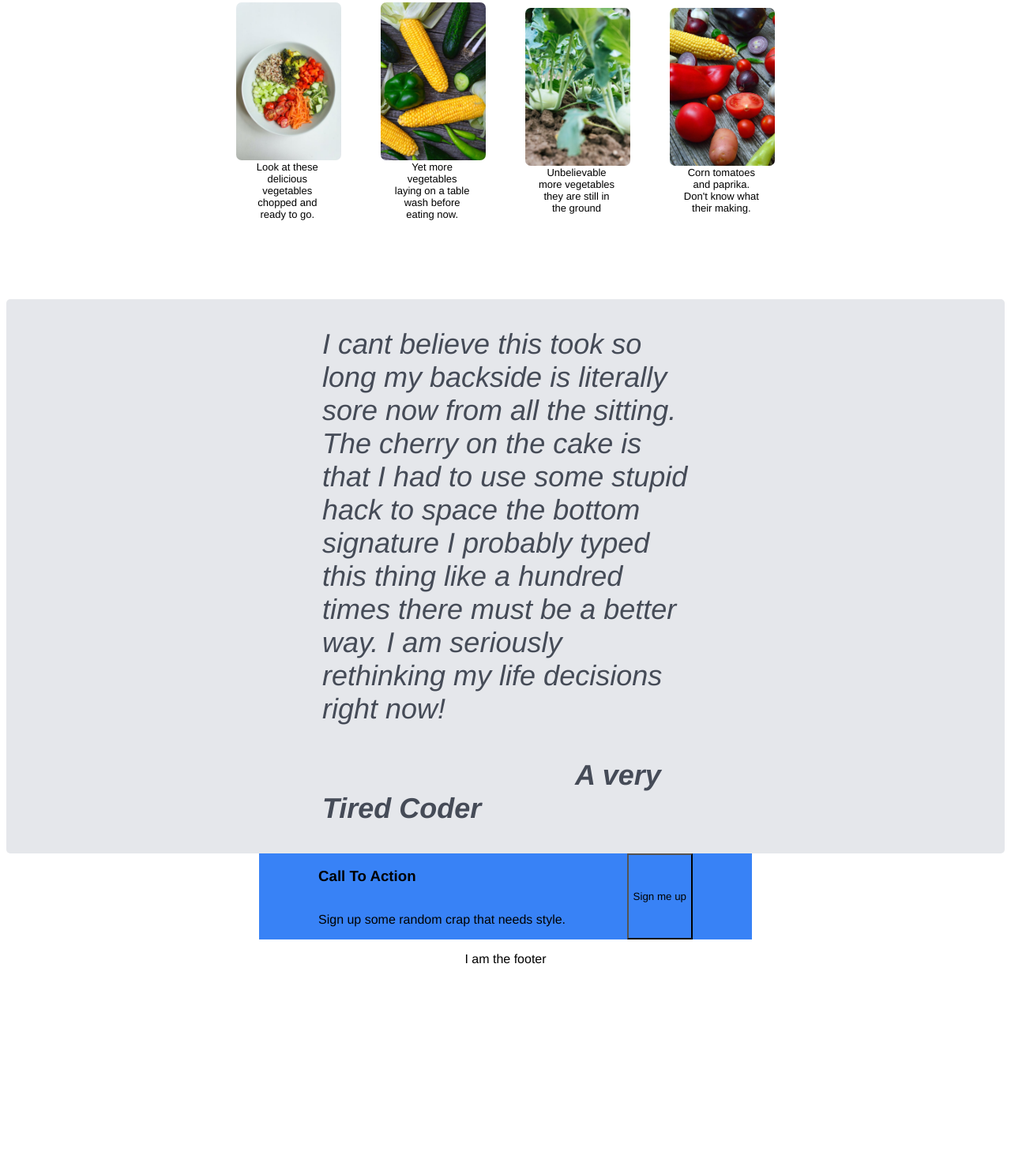
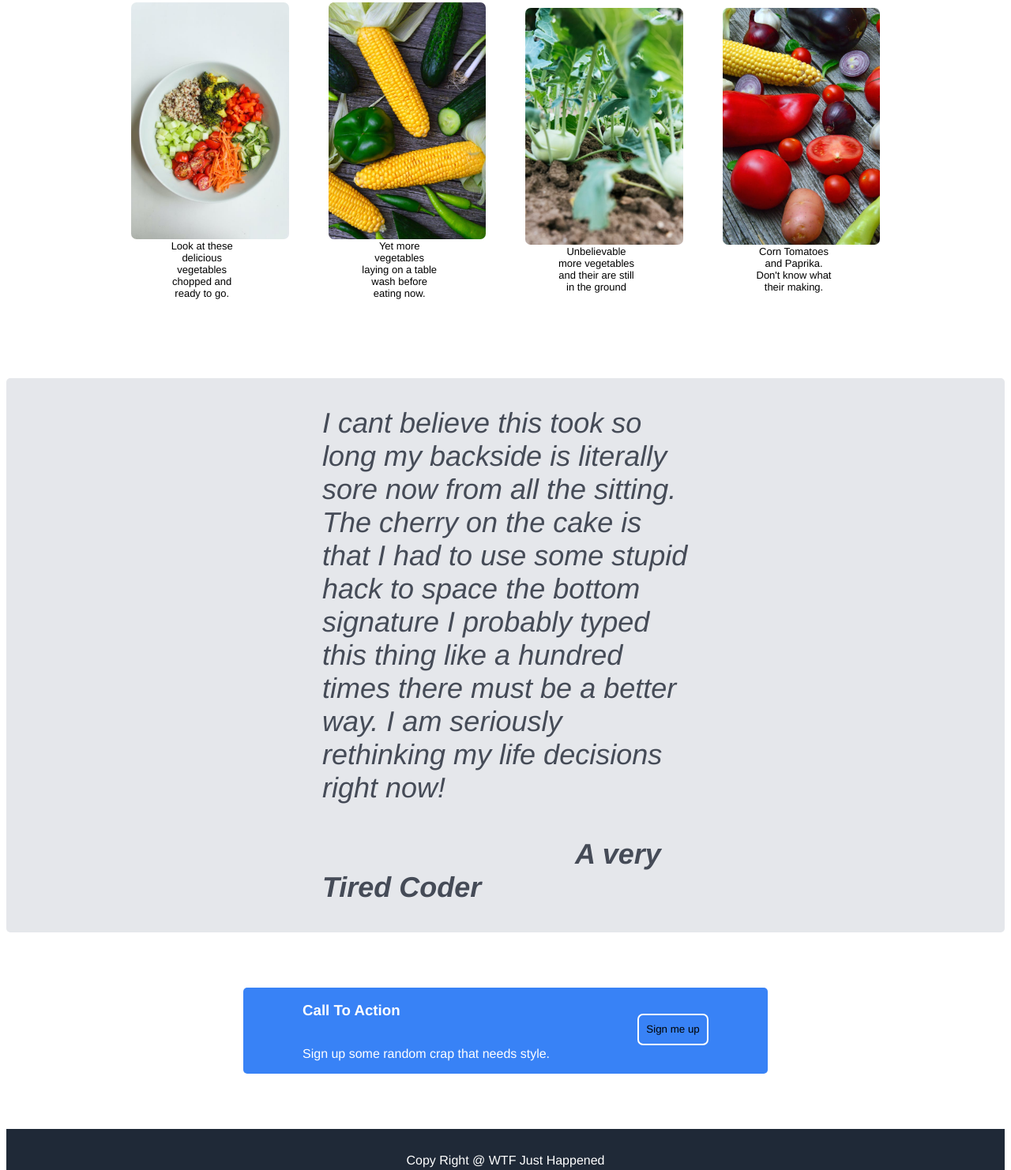
Before and after one commit to jacobusgrobler/Project-Landing-Page, a plain HTML site: page index.html in a window 1280 px wide. Shown: the part 556-2038 px from the top of the page at 79% size. Before the commit the page ends 1804 px from the top, so only its background shows below. Drawn offline with Linux system fonts and the light colour scheme.

Commit message:
Project Landing Page, only sign up container outstanding

```diff
--- a/index.html
+++ b/index.html
@@ -40,11 +40,11 @@
             </div>
             <div class="container-three">
                 <img class="image" src="images/veg-three.jpeg" alt="image of a ?">
-                <p class="container-image-text">Unbelievable more vegetables they are still in the ground</p>
+                <p class="container-image-text">Unbelievable more vegetables and their are still in the ground</p>
             </div>
             <div class="container-four">
                 <img class="image" src="images/veg-four.jpeg" alt="image of a ?">
-                <p class="container-image-text">Corn tomatoes and paprika. Don't know what their making.</p>
+                <p class="container-image-text">Corn Tomatoes and Paprika. Don't know what their making.</p>
             </div>
         </div>
         <div class="bottom-paragraph">
@@ -69,13 +69,13 @@
             </div>
         </div>
         <div class="bottom-signup">
-            <div class="bottom-signup-text">
+            <div class="bottom-signup-container">
             <h3 class="bottom-signup-heading">Call To Action</h3><p class="bottom-signup-text">Sign up some random crap that needs style.</p>
             </div>
-            <button class="signup-button">Sign me up</button>
+            <button class="signup-button"><span>Sign me up</span></button>
         </div>
         <div class="footer">
-            <p class="foot">I am the footer</p>
+            <p class="foot">Copy Right @ WTF Just Happened</p>
         </div>
     </div>
 </body>
--- a/style.css
+++ b/style.css
@@ -93,14 +93,16 @@
     display: flex;
     justify-content: center;
     align-items: center;
-    max-width: 200px;
+    min-width: 180px;
+    min-height: 300px;
+    max-width: 300px;
     max-height: 200px;
     border-radius: 7px;
 }
 
 .container-image-text{
     margin-top: 1px;
-    margin-left: 15px;
+    margin-left: 40px;
     font-size: 13px;
     text-align: center;
     max-width: 100px;  /* you removed a display flex here*/
@@ -145,25 +147,49 @@
 }
 
 .bottom-signup{
+    margin-top: 70px;
     background-color: #3882f6;
     display: flex;
     justify-content: space-between;
     padding-left: 75px;
     padding-right: 75px;
-    margin-left: 320px;
-    margin-right: 320px;
+    margin-left: 300px;
+    margin-right: 300px;
+    border-radius: 5px;
+}
+
+.bottom-signup-container{
+    display: flex;
+    flex-direction: column;
+    justify-content: space-around;
+}
+
+ .bottom-signup-heading{
+    color: white;
+    /* margin-top: 15px;   */
 }
 
 .bottom-signup-text{
-    display: flex;
-    flex-direction: column;
+    color: white;
+    /* margin-bottom: 10px;  */
+
 }
 
 .signup-button{
+    margin-top: 33px;
     background-color: #3882f6;
+    height: 40px;
+    width: 90px;
+    border: 2px solid white;
+    border-radius: 7px;
 }
 
 .footer{
+    padding-top: 15px;
+    padding-bottom: 15px;
+    color: white;
+    margin-top: 70px;
+    background-color: #1f2937;
     display: flex;
     justify-content: center;
 }
```
